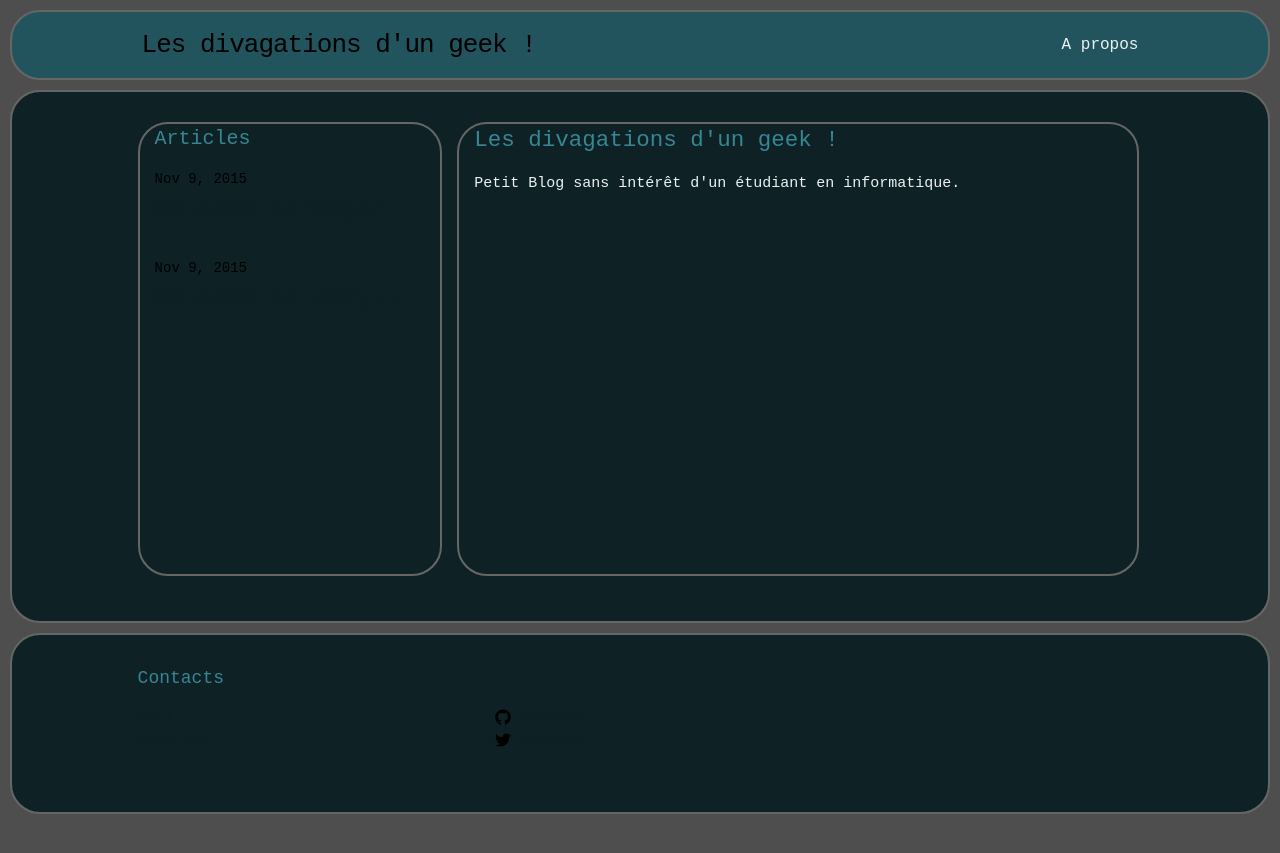
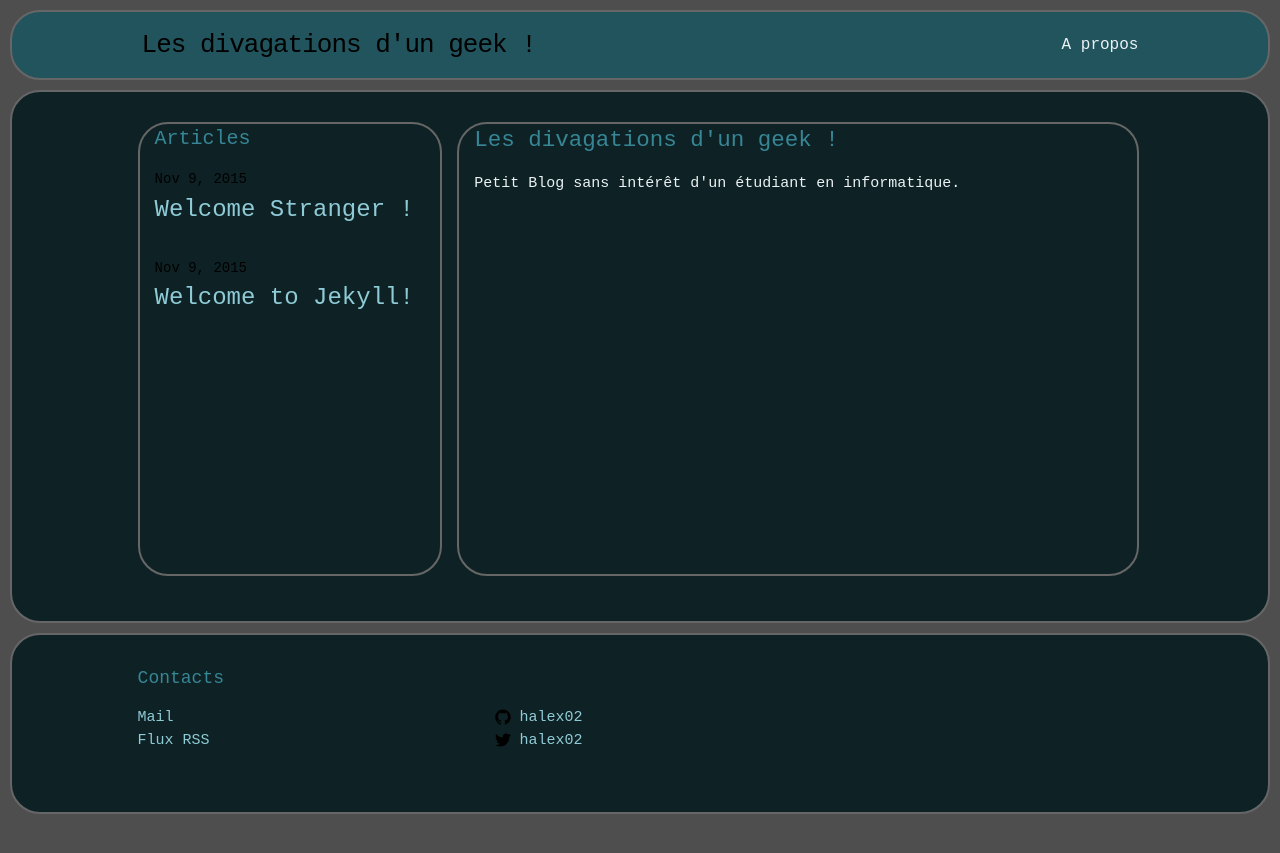
Before and after one commit to halex02/halex02.github.io, a Jekyll site: the page built from index.html, in a window 1280 px wide. Shown: the top 853 px of the page. Built offline with Jekyll 4.4.1, drawn with Linux system fonts in a browser that asks for light colours.

Commit message:
inversion couleur

```diff
--- a/_sass/_base.scss
+++ b/_sass/_base.scss
@@ -92,11 +92,11 @@ h1, h2, h3, h4, h5, h6 {
  * Links
  */
 a {
-    color: darken($brand-color, 30%);
+    color: lighten($brand-color, 30%);
     text-decoration: none;
 
     &:visited {
-        color: darken($brand-color, 45%);
+        color: lighten($brand-color, 45%);
     }
 
     &:hover {
```
